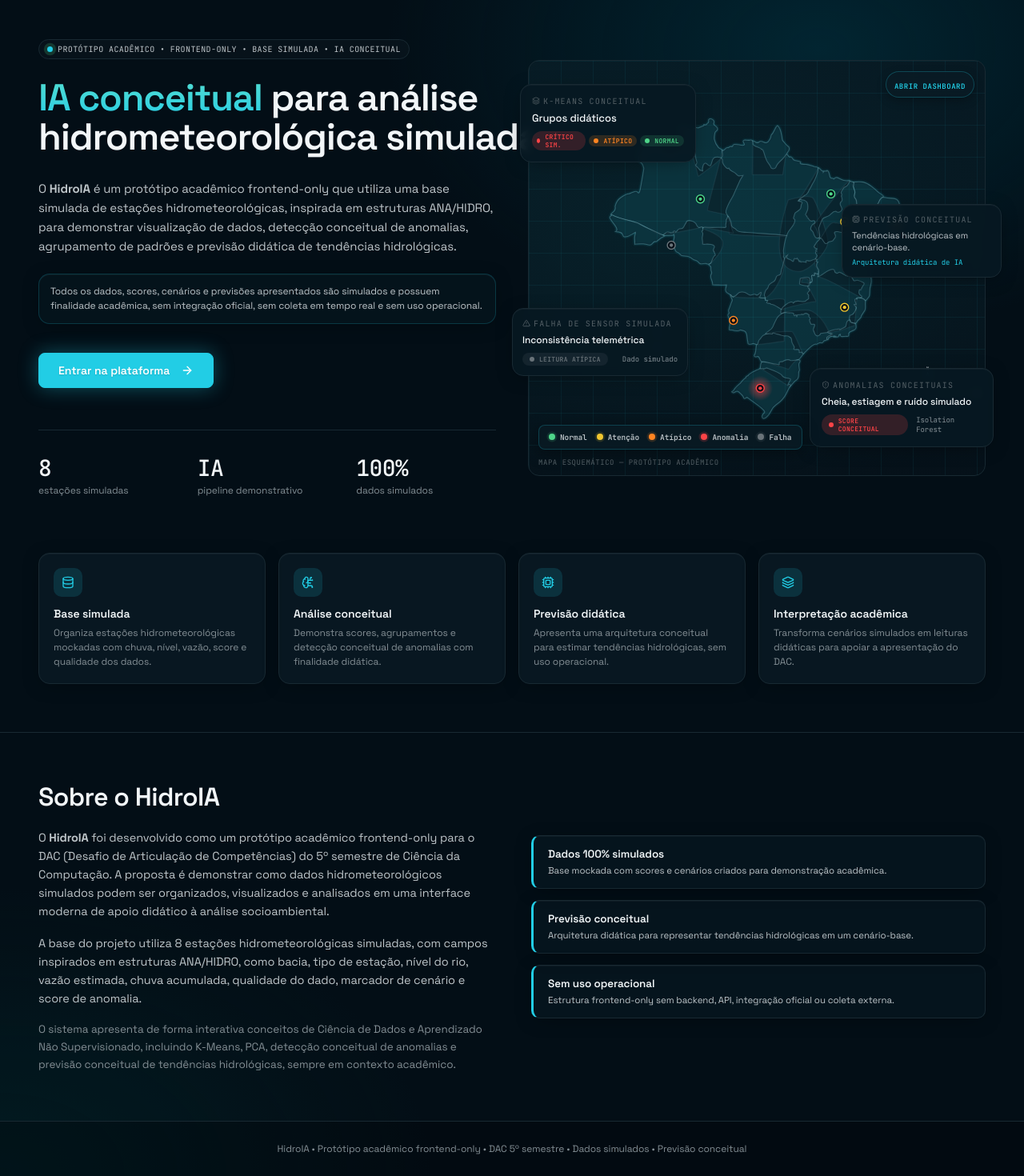
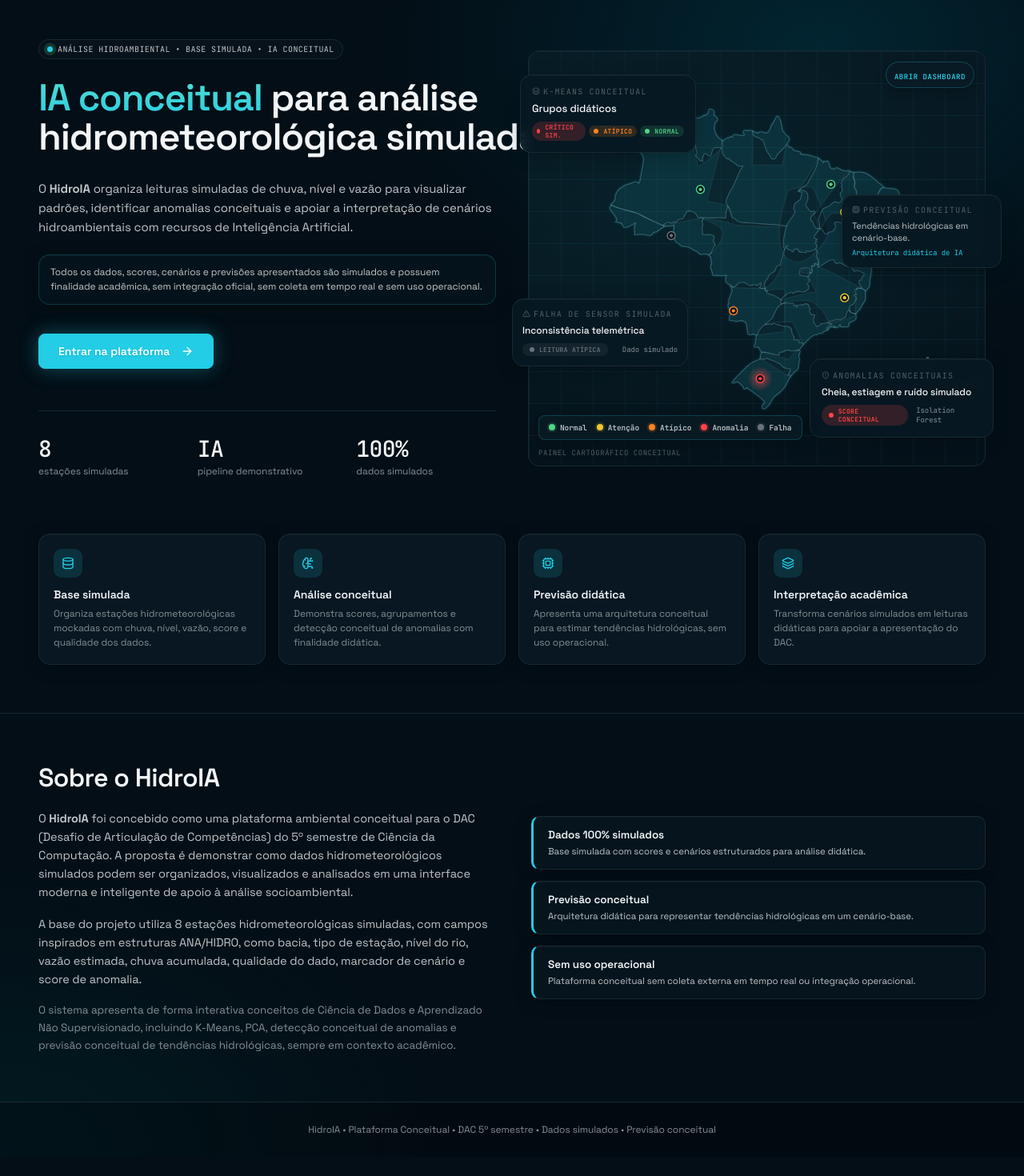
Before and after one commit to miranda-1/hidroia-brasil-ts, a React (Vite) app: page / in a window 1280 px wide. Shown: the part 96-1566 px from the top of the page at 80% size. After the commit the page ends 1542 px from the top, so only its background shows below. Built offline with nearby package versions, Linux system fonts and the light colour scheme.

Commit message:
feat: remocao do front-end-only

```diff
--- a/src/components/charts/ClusterScatterChart.tsx
+++ b/src/components/charts/ClusterScatterChart.tsx
@@ -372,7 +372,7 @@ export const ClusterScatterChart: React.FC<ClusterScatterChartProps> = ({
 
       {/* Note below SVG wrapper */}
       <div style={{ marginTop: 6, fontSize: 10, color: "var(--text-3)", fontStyle: "italic", textAlign: "left" }}>
-        * PCA não representa localização geográfica. É uma projeção matemática de similaridade (protótipo acadêmico).
+        * A projeção PCA representa similaridade comportamental entre as estações e não sua localização geográfica.
       </div>
     </div>
   );
--- a/src/components/layout/Sidebar.tsx
+++ b/src/components/layout/Sidebar.tsx
@@ -78,7 +78,7 @@ export const Sidebar: React.FC<SidebarProps> = ({ route, go }) => {
         })}
       </nav>
       <div className="nav-foot" style={{ padding: "10px", fontSize: "11px", borderRadius: "10px", border: "1px solid var(--border-soft)", background: "oklch(1 0 0 / 0.015)" }}>
-        <strong style={{ color: "var(--text)" }}>Protótipo acadêmico</strong>
+        <strong style={{ color: "var(--text)" }}>Plataforma Conceitual</strong>
         <div style={{ color: "var(--muted)", marginTop: 4, fontSize: "10.5px" }}>DAC • 5º semestre</div>
         <div className="mono" style={{ marginTop: 6, fontSize: "8.5px", color: "var(--cyan)", fontWeight: 600, letterSpacing: "0.02em" }}>
           DADOS SIMULADOS
--- a/src/components/map/BrazilSensorMap.tsx
+++ b/src/components/map/BrazilSensorMap.tsx
@@ -294,7 +294,7 @@ export const BrazilSensorMap: React.FC<BrazilSensorMapProps> = ({
         fontFamily: "var(--font-mono)", fontSize: 9, color: "var(--muted-2)",
         letterSpacing: "0.06em", textTransform: "uppercase"
       }}>
-        Mapa esquemático — protótipo acadêmico
+        Painel Cartográfico Conceitual
       </div>
     </div>
   );
--- a/src/components/ui/WarningBox.tsx
+++ b/src/components/ui/WarningBox.tsx
@@ -16,11 +16,11 @@ export const WarningBox: React.FC<WarningBoxProps> = ({ style }) => {
       <div className="row" style={{ gap: 8, marginBottom: 8, color: "var(--muted)" }}>
         <Shield size={16} />
         <span style={{ fontSize: 13, fontWeight: 600, textTransform: "uppercase", letterSpacing: "0.05em" }}>
-          Limitações do Protótipo Acadêmico
+          Limitações do Escopo Conceitual
         </span>
       </div>
       <p className="small" style={{ margin: 0, lineHeight: 1.6, color: "var(--muted)" }}>
-        Este sistema é um <strong>protótipo frontend-only com dados 100% simulados</strong> para fins de demonstração acadêmica (DAC - 5º Semestre). A plataforma <strong>não possui backend</strong> ativo, não realiza chamadas em tempo real ou integração física com os servidores da ANA ou do INMET, e seus algoritmos de Inteligência Artificial (K-Means, Isolation Forest, DBSCAN e PCA) são <strong>representados de forma conceitual</strong> na interface gráfica. O HidroIA foi concebido puramente como uma ferramenta educacional de apoio à decisão, <strong>não devendo ser utilizado</strong> para previsões reais de desastres ou como substituto dos boletins oficiais emitidos pelos órgãos de Defesa Civil e especialistas em hidrologia.
+        Este sistema é uma <strong>plataforma conceitual com dados simulados</strong> para fins didáticos (DAC - 5º Semestre). A plataforma opera com cenários pré-configurados, sem coleta em tempo real ou integração física com servidores da ANA ou do INMET. Os modelos de Inteligência Artificial (K-Means, Isolation Forest e PCA) são <strong>representados graficamente de forma conceitual</strong>. O HidroIA atua como simulador conceitual de apoio à decisão, <strong>não devendo ser utilizado</strong> para previsões operacionais de desastres ou como substituto dos boletins oficiais emitidos pelos órgãos de Defesa Civil e especialistas em hidrologia.
       </p>
     </div>
   );
--- a/src/pages/Clustering.tsx
+++ b/src/pages/Clustering.tsx
@@ -438,7 +438,7 @@ export const Clustering: React.FC<ClusteringProps> = ({ go }) => {
             </div>
 
             <div style={{ marginTop: 6, fontSize: 10, color: "var(--text-3)", fontStyle: "italic", textAlign: "left" }}>
-              * PCA não representa localização geográfica. É uma projeção matemática de similaridade (protótipo acadêmico).
+              * A projeção PCA representa similaridade comportamental entre as estações e não sua localização geográfica.
             </div>
           </div>
 
--- a/src/pages/ConceptualForecast.tsx
+++ b/src/pages/ConceptualForecast.tsx
@@ -31,7 +31,7 @@ export const ConceptualForecast: React.FC<ConceptualForecastProps> = ({ go }) =>
       zone: "ENTRADA",
       icon: <Database size={16} />,
       desc: "Organiza chuva 24h/7d, nível, vazão, qualidade do dado e cenário-base em uma base mockada inspirada em estruturas ANA/HIDRO.",
-      chips: ["Dados simulados", "Cenário-base", "Frontend-only"],
+      chips: ["Dados simulados", "Cenário-base", "Conceitual"],
     },
     {
       num: "02",
@@ -149,7 +149,7 @@ export const ConceptualForecast: React.FC<ConceptualForecastProps> = ({ go }) =>
 
       <div style={{ display: "flex", gap: 8, flexWrap: "wrap", marginBottom: 16 }}>
         {[
-          "Frontend-only",
+          "IA Conceitual",
           "Dados simulados",
           "Arquitetura futura",
           "Sem uso operacional",
--- a/src/pages/Database.tsx
+++ b/src/pages/Database.tsx
@@ -42,7 +42,7 @@ export const Database: React.FC = () => {
       <PageHeader
         category="BASE DE DADOS"
         title="Base de Dados Hidrometeorológicos"
-        subtitle="Leituras consolidadas das estações simuladas com classificação conceitual de risco. Estrutura inspirada no padrão ANA/HIDRO, com registros mockados para demonstração acadêmica."
+        subtitle="Leituras consolidadas de sensores com classificação conceitual de risco. Estrutura de dados inspirada no padrão ANA/HIDRO, com registros simulados para fins didáticos."
         rightElement={
           <div className="row" style={{ gap: 10 }}>
             <button className="btn btn-sm" onClick={() => { setQ(""); setRisk("all"); }}>
@@ -66,7 +66,7 @@ export const Database: React.FC = () => {
             <AlertTriangle size={16} />
           </span>
           <span style={{ fontSize: 13 }}>
-            <strong>Protótipo Acadêmico • Dados Simulados</strong> · Esta base mockada segue uma estrutura inspirada no padrão ANA/HIDRO. Os registros, leituras e scores são simulados para demonstração acadêmica e não devem ser usados para decisões operacionais.
+            <strong>Escopo Conceitual • Dados Simulados</strong> · Base de dados simulada inspirada na estrutura padrão ANA/HIDRO. Registros, telemetria e scores operam sob cenários didáticos pré-configurados e não devem ser utilizados para fins operacionais.
           </span>
         </div>
       </div>
--- a/src/pages/Landing.tsx
+++ b/src/pages/Landing.tsx
@@ -79,7 +79,7 @@ export const Landing: React.FC<LandingProps> = ({ go }) => {
           <div className="chip" style={{ marginBottom: 24 }}>
             <span className="live-dot" style={{ width: 7, height: 7, background: "var(--cyan)" }}></span>
             <span className="mono" style={{ fontSize: 10, letterSpacing: "0.04em" }}>
-              PROTÓTIPO ACADÊMICO • FRONTEND-ONLY • BASE SIMULADA • IA CONCEITUAL
+              ANÁLISE HIDROAMBIENTAL • BASE SIMULADA • IA CONCEITUAL
             </span>
           </div>
           <h1
@@ -107,7 +107,7 @@ export const Landing: React.FC<LandingProps> = ({ go }) => {
             fontSize: 15, color: "var(--text-2)", lineHeight: 1.6,
             maxWidth: 660, marginTop: 28
           }}>
-            O <strong>HidroIA</strong> é um protótipo acadêmico frontend-only que utiliza uma base simulada de estações hidrometeorológicas, inspirada em estruturas ANA/HIDRO, para demonstrar visualização de dados, detecção conceitual de anomalias, agrupamento de padrões e previsão didática de tendências hidrológicas.
+            O <strong>HidroIA</strong> organiza leituras simuladas de chuva, nível e vazão para visualizar padrões, identificar anomalias conceituais e apoiar a interpretação de cenários hidroambientais com recursos de Inteligência Artificial.
           </p>
 
           <div className="card" style={{
@@ -330,7 +330,7 @@ export const Landing: React.FC<LandingProps> = ({ go }) => {
             </h2>
             <div style={{ display: "flex", flexDirection: "column", gap: 16, fontSize: 14.5, color: "var(--text-2)", lineHeight: 1.6 }}>
               <p style={{ margin: 0 }}>
-                O <strong>HidroIA</strong> foi desenvolvido como um protótipo acadêmico frontend-only para o DAC (Desafio de Articulação de Competências) do 5º semestre de Ciência da Computação. A proposta é demonstrar como dados hidrometeorológicos simulados podem ser organizados, visualizados e analisados em uma interface moderna de apoio didático à análise socioambiental.
+                O <strong>HidroIA</strong> foi concebido como uma plataforma ambiental conceitual para o DAC (Desafio de Articulação de Competências) do 5º semestre de Ciência da Computação. A proposta é demonstrar como dados hidrometeorológicos simulados podem ser organizados, visualizados e analisados em uma interface moderna e inteligente de apoio à análise socioambiental.
               </p>
               <p style={{ margin: 0 }}>
                 A base do projeto utiliza 8 estações hidrometeorológicas simuladas, com campos inspirados em estruturas ANA/HIDRO, como bacia, tipo de estação, nível do rio, vazão estimada, chuva acumulada, qualidade do dado, marcador de cenário e score de anomalia.
@@ -344,9 +344,9 @@ export const Landing: React.FC<LandingProps> = ({ go }) => {
           {/* Coluna Direita - Mini Cards */}
           <div style={{ display: "flex", flexDirection: "column", gap: 14 }}>
             {[
-              { t: "Dados 100% simulados", s: "Base mockada com scores e cenários criados para demonstração acadêmica." },
+              { t: "Dados 100% simulados", s: "Base simulada com scores e cenários estruturados para análise didática." },
               { t: "Previsão conceitual", s: "Arquitetura didática para representar tendências hidrológicas em um cenário-base." },
-              { t: "Sem uso operacional", s: "Estrutura frontend-only sem backend, API, integração oficial ou coleta externa." }
+              { t: "Sem uso operacional", s: "Plataforma conceitual sem coleta externa em tempo real ou integração operacional." }
             ].map((card, idx) => (
               <div key={idx} className="card" style={{
                 padding: "14px 18px",
@@ -370,7 +370,7 @@ export const Landing: React.FC<LandingProps> = ({ go }) => {
         background: "oklch(0.12 0.015 238 / 0.4)"
       }}>
         <div>
-          HidroIA • Protótipo acadêmico frontend-only • DAC 5º semestre • Dados simulados • Previsão conceitual
+          HidroIA • Plataforma Conceitual • DAC 5º semestre • Dados simulados • Previsão conceitual
         </div>
       </footer>
     </div>
--- a/src/pages/Methodology.tsx
+++ b/src/pages/Methodology.tsx
@@ -80,11 +80,11 @@ export const Methodology: React.FC = () => {
     },
     {
       num: "08",
-      title: "Limitações acadêmicas",
+      title: "Limitações do Escopo",
       ico: <Shield size={16} />,
       status: "demonstrado",
       body:
-        "Reforça que todo o fluxo é frontend-only, com base simulada, sem integração oficial, sem coleta em tempo real e sem uso operacional.",
+        "Demonstra que o fluxo opera sob uma base simulada de cenários pré-configurados, sem coleta em tempo real e sem uso operacional.",
     },
   ];
 
@@ -219,7 +219,7 @@ export const Methodology: React.FC = () => {
           Escopo metodológico conceitual e simulado
         </div>
         <p className="small" style={{ marginTop: 10, lineHeight: 1.55, color: "var(--text-2)" }}>
-          O HidroIA é um protótipo acadêmico frontend-only que utiliza uma base simulada de estações hidrometeorológicas, inspirada em estruturas ANA/HIDRO, para demonstrar visualização de dados, detecção conceitual de anomalias, agrupamento de padrões e previsão didática de tendências hidrológicas com apoio de técnicas de Inteligência Artificial.
+          O HidroIA é uma plataforma ambiental conceitual que utiliza uma base simulada de estações hidrometeorológicas, inspirada em estruturas ANA/HIDRO, para demonstrar visualização de dados, detecção de anomalias, agrupamento de padrões e previsão didática de tendências hidrológicas com apoio de técnicas de Inteligência Artificial.
         </p>
         <p className="small" style={{ marginTop: 8, lineHeight: 1.55, color: "var(--text-2)" }}>
           Todos os dados, scores, cenários e previsões apresentados são simulados e possuem finalidade acadêmica, sem integração oficial, sem coleta em tempo real e sem uso operacional.
--- a/src/pages/Recommendations.tsx
+++ b/src/pages/Recommendations.tsx
@@ -112,7 +112,7 @@ const INTERPRETATION_STEPS = [
   },
   {
     title: "Exportar simulacao",
-    desc: "Usar o plano apenas como artefato demonstrativo do prototipo frontend-only."
+    desc: "Exportar as conclusões e planos como artefato conceitual de simulação."
   }
 ];
 
```
